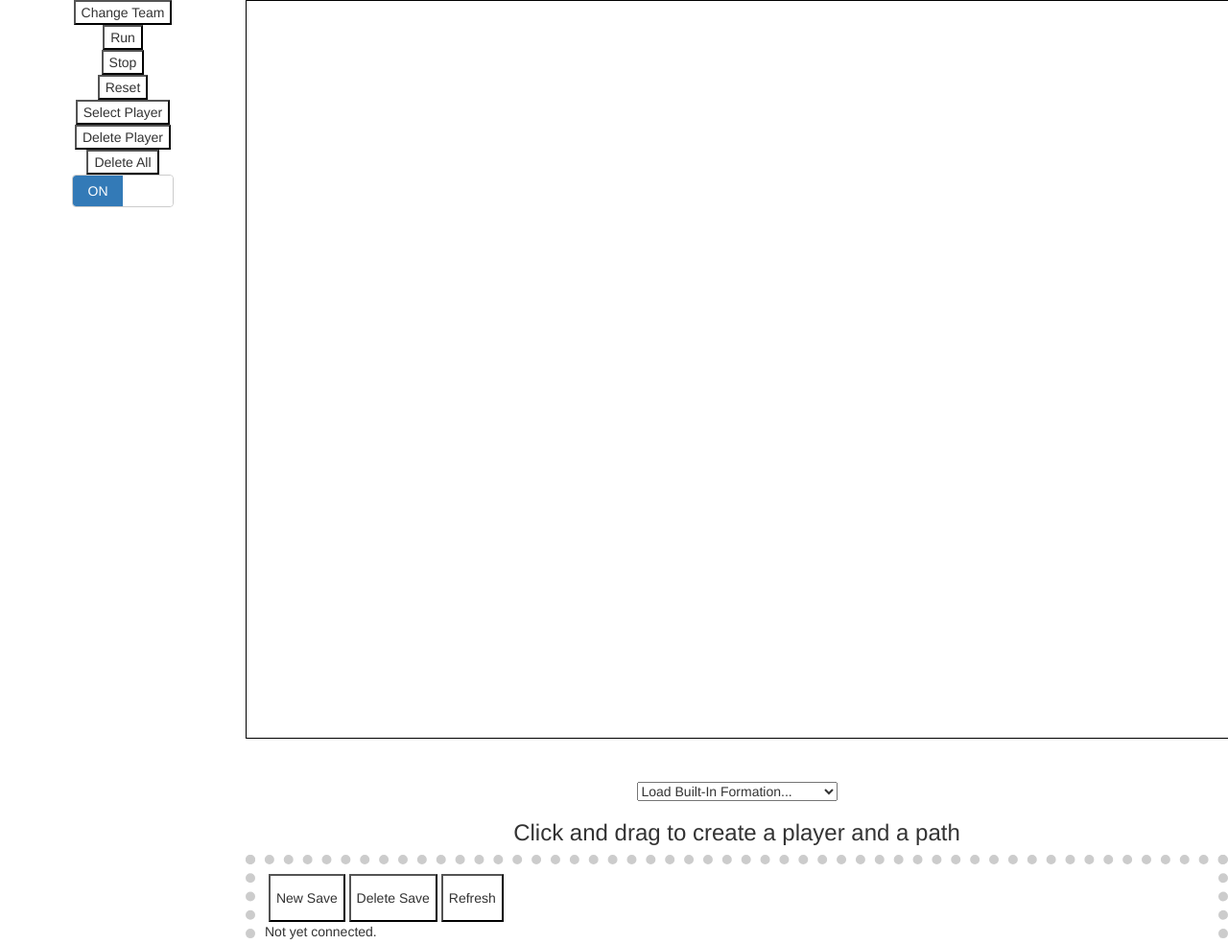
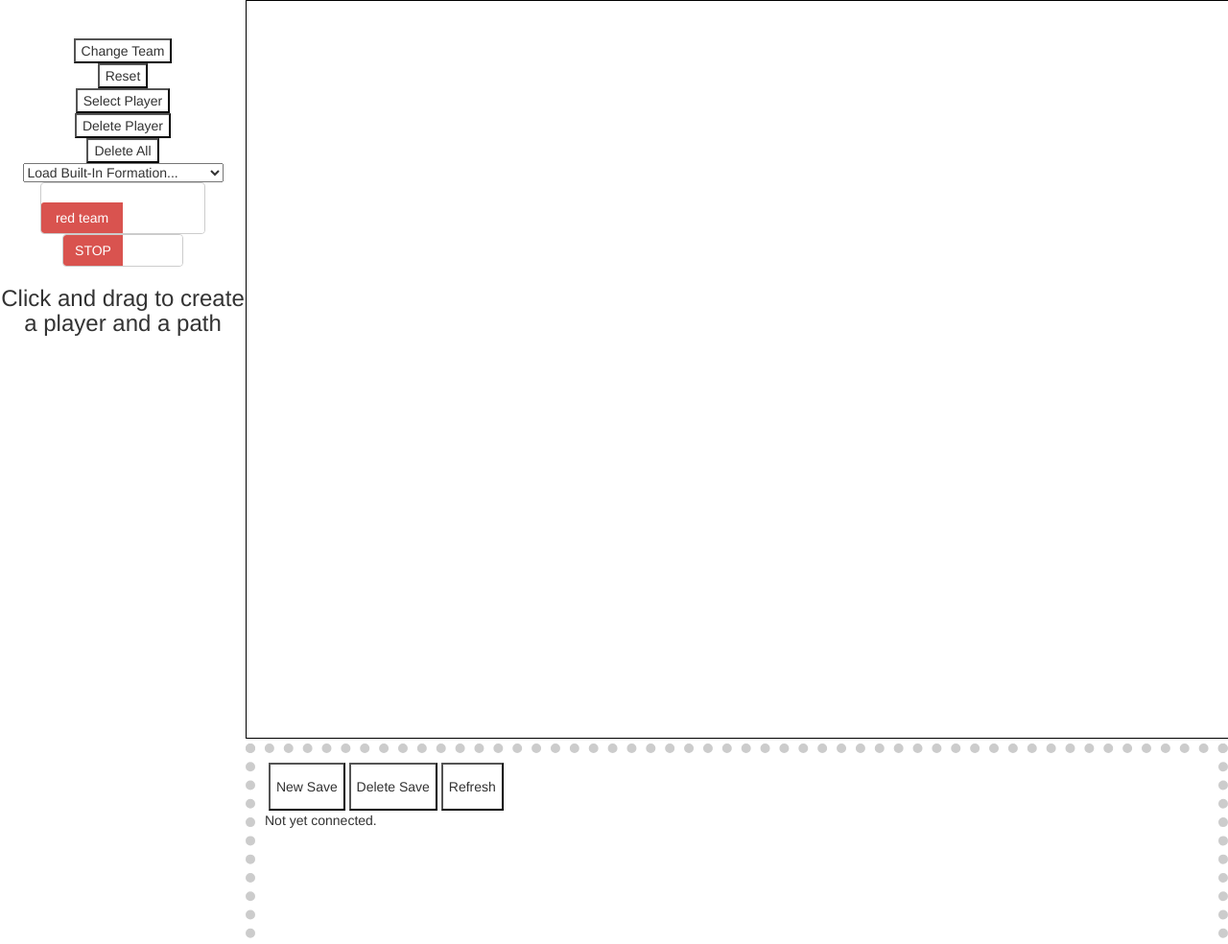
Before and after one commit to RongYu98/Play-Visualizer, a plain HTML site: page index.html in a window 1280 px wide. Shown: the top 984 px of the page at 96% size. Drawn offline with nearby package versions, Linux system fonts and the light colour scheme.

Commit message:
toggle for animation complete toggle for teams wip

```diff
--- a/index.html
+++ b/index.html
@@ -21,30 +21,30 @@
 
 <div id="left">
   <center>
+    <br><br>
     <button type="button" id="changeColor"> Change Team </button><br>
-    <button type="button" id="run">Run</button><br>
-    <button type="button" id="stop">Stop</button><br>
+    <!--<button type="button" id="run">Run</button><br>
+    <button type="button" id="stop">Stop</button><br>-->
     <button type="button" id="reset">Reset</button><br>
     <button type="button" id="select">Select Player</button><br>
     <button type="button" id="delete">Delete Player</button><br>
     <button type="button" id="deleteAll">Delete All</button><br>
-    <input type="checkbox" name="my-checkbox" checked>
+    <select id="formations">
+      <option value="default">Load Built-In Formation...</option>
+      <option value="option1">Standard 11 Players</option>
+      <option value="option2">Standard 11 Players, 2 Teams</option>
+    </select>
+    <input type="checkbox" name="change" checked data-on-text="red team" data-on-color="danger" data-off-text="blue team" data-off-color="primary"><br>
+    <input type="checkbox" name="stopping" checked data-on-text="STOP" data-off-text="RUN" data-on-color="danger" data-off-color="success">
+
+    <h3 id="help"></h3>
+
   </center>
 </div>
+
 <div id="right">
   <div id="game">
     <canvas id="field" width="1024" height="768"></canvas>
-    <div id="buttons">
-<!--      <button type="button" id="add">Add Player Team 1</button>
-      <button type="button" id="add2">Add Player Team 2</button> -->
-      <br><br>
-      <select id="formations">
-	<option value="default">Load Built-In Formation...</option>
-	<option value="option1">Standard 11 Players</option>
-	<option value="option2">Standard 11 Players, 2 Teams</option>
-      </select>
-    </div>
-    <h3 id="help"></h3>
   </div>
   <div id="drive">
     <div id="google-signin" style="display:inline-block;"></div>
--- a/index.js
+++ b/index.js
@@ -346,7 +346,10 @@ var FORMATION2 = {
     }
 };
 
-$("[name='my-checkbox']").bootstrapSwitch();
+// Initialize Bootstrap Toggle Switch
+$("[name='change']").bootstrapSwitch();
+$("[name='stopping']").bootstrapSwitch();
+
 
 // Field Resize Function
 function resize() {
@@ -887,6 +890,7 @@ var changeColor = function(){
 add(true);
 $('#changeColor').click(function() { changeColor(); });
 
+/*
 $('#run').click(function() {
     if (!running) {
         running = true;
@@ -897,6 +901,16 @@ $('#run').click(function() {
 $('#stop').click(function() {
     window.cancelAnimationFrame(requestID);
     running = false;
+});
+
+*/
+
+$("[name='stopping']").on('switchChange.bootstrapSwitch', function(event, state){
+    if(!state){
+	main();
+    }else{
+	window.cancelAnimationFrame(requestID);
+    }
 });
 
 $('#reset').click(function() {
```
